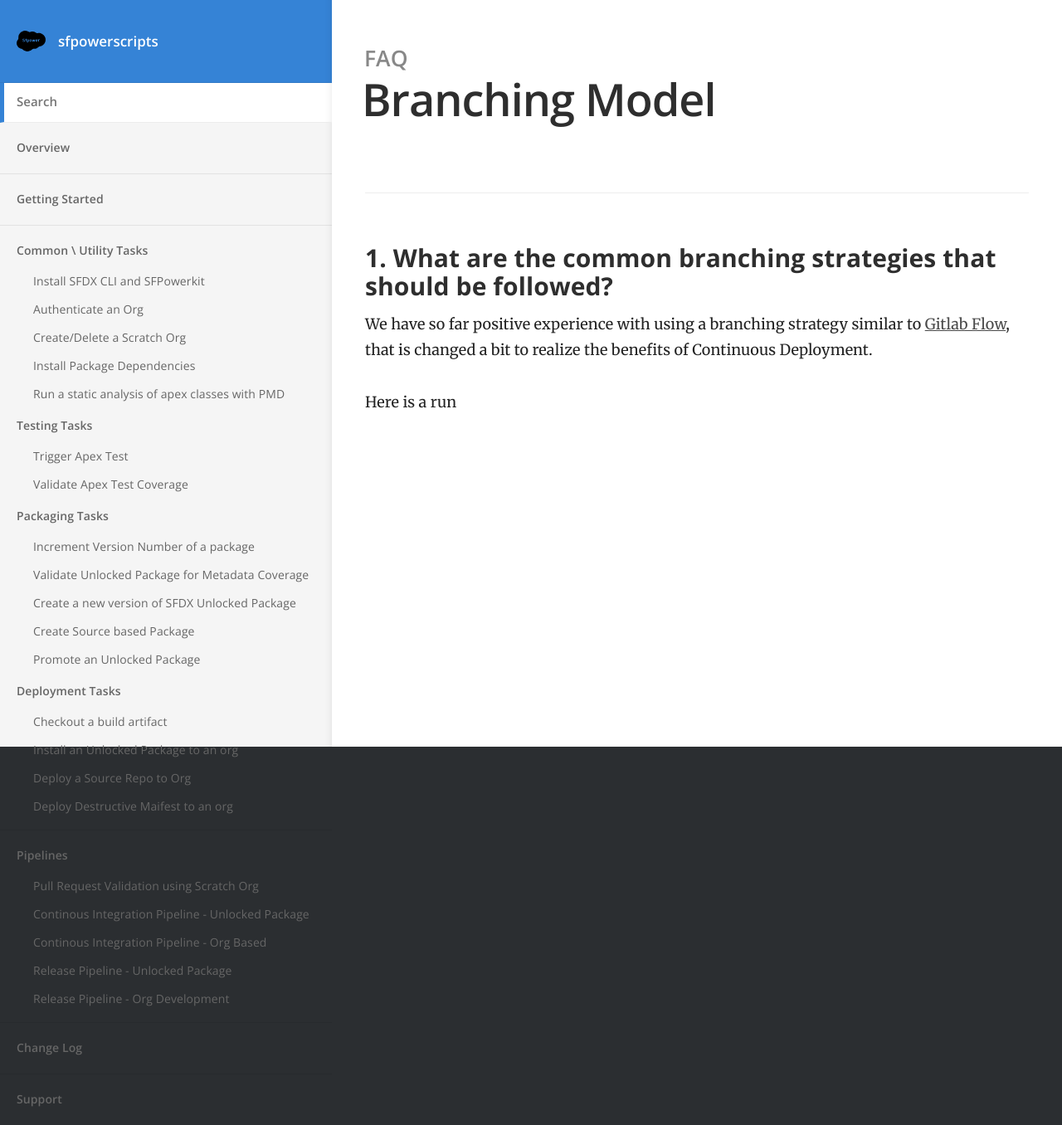
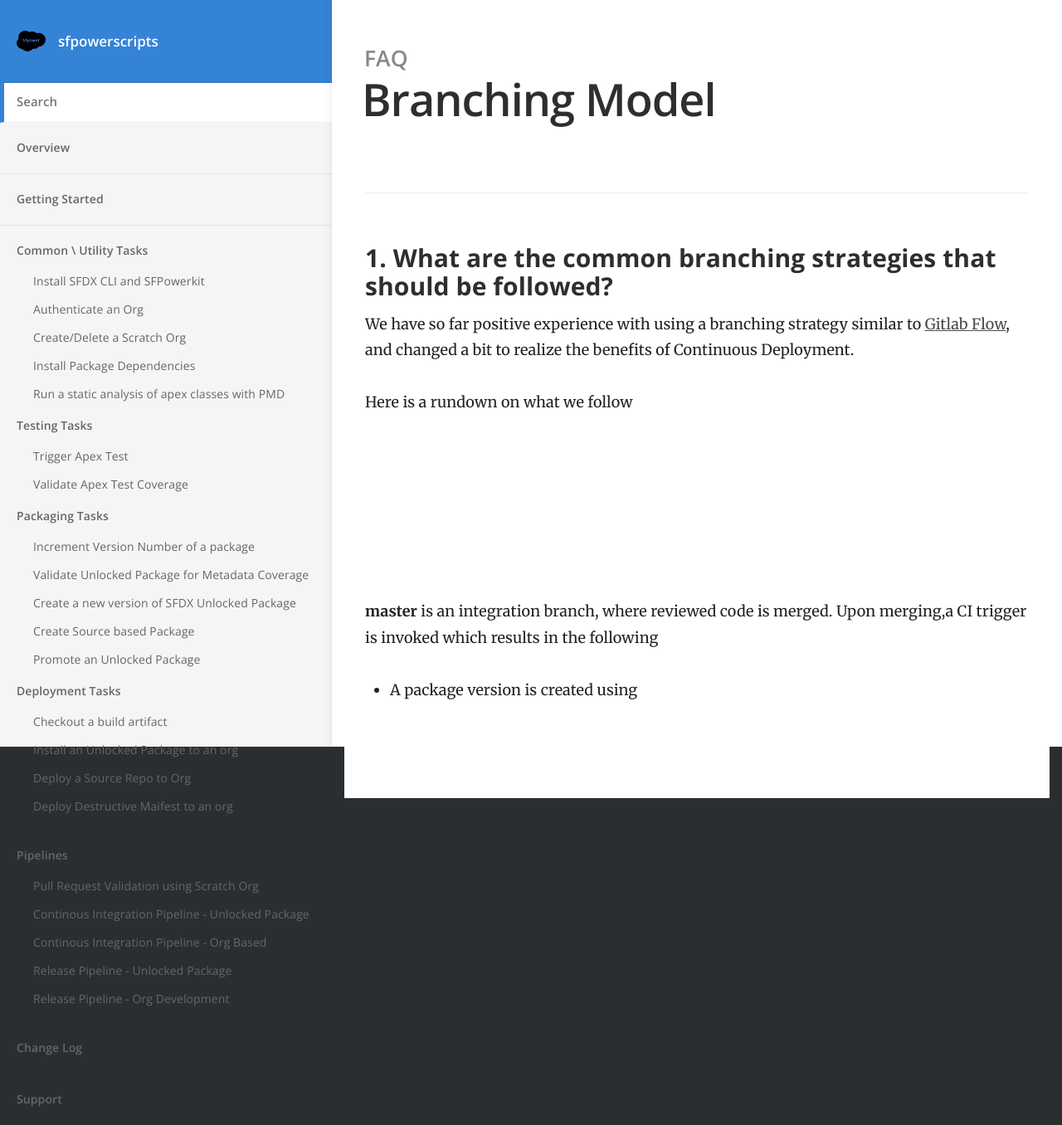
Before and after one commit to nbatterham/sfpowerscripts-doc, a Jekyll site: the page built from _docs/FAQ/GeneralUsage.md, in a window 1280 px wide. Shown: the whole page at 83% size. Built offline with Jekyll 4.4.1, drawn with Linux system fonts in a browser that asks for light colours.

Commit message:
Updated '_docs/FAQ/GeneralUsage.md' via CloudCannon

```diff
--- a/_docs/FAQ/GeneralUsage.md
+++ b/_docs/FAQ/GeneralUsage.md
@@ -6,8 +6,18 @@ order: 1
 
 ### **1\. What are the common branching strategies that should be followed?**
 
-We have so far positive experience with using a branching strategy similar to [Gitlab Flow](https://docs.gitlab.com/ee/topics/gitlab_flow.html#production-branch-with-gitlab-flow){: target="_blank"}, that is changed a bit to realize the benefits of Continuous Deployment.
+We have so far positive experience with using a branching strategy similar to [Gitlab Flow](https://docs.gitlab.com/ee/topics/gitlab_flow.html#production-branch-with-gitlab-flow){: target="_blank"}, and changed a bit to realize the benefits of Continuous Deployment.
 
-Here is a run
+Here is a rundown on what we follow
 
 &nbsp;
+
+&nbsp;
+
+&nbsp;
+
+**master**&nbsp;is an integration branch, where reviewed code is merged. Upon merging,a CI trigger is invoked which results in the following
+
+* A package version is created using&nbsp;
+
+&nbsp;
```
